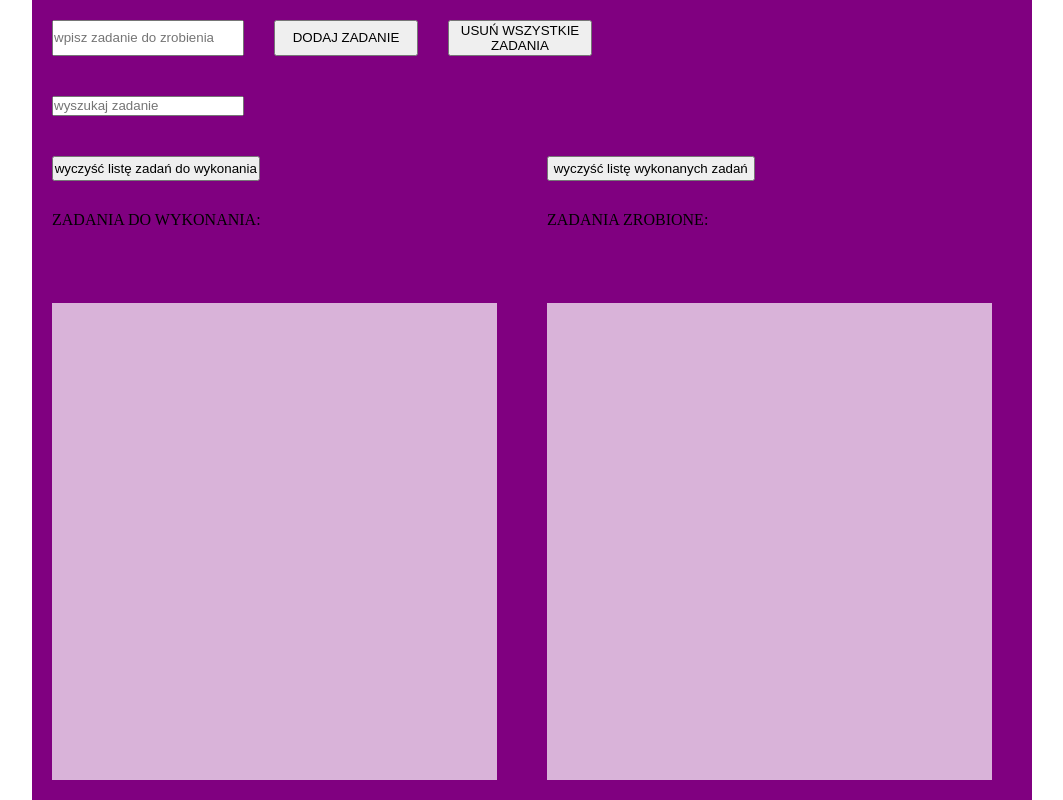
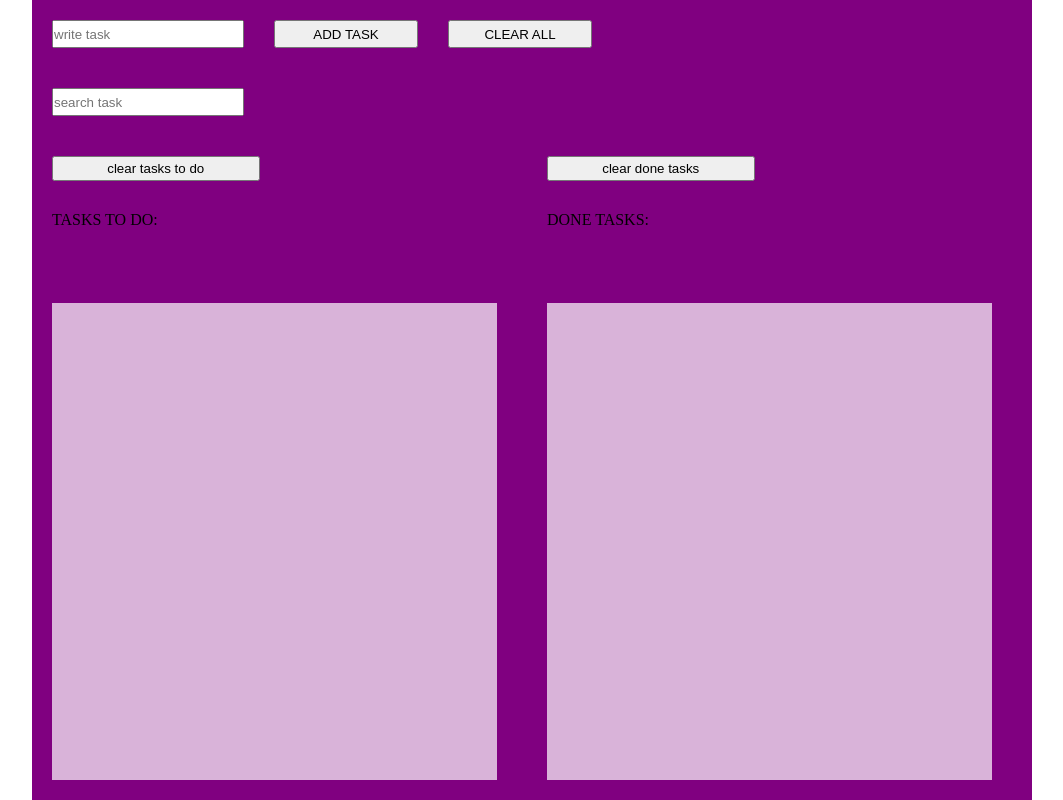
Before and after one commit to wasiak93/To-do-list, a plain HTML site: page index.html in a window 1280 px wide. Shown: the whole page, without its empty margins (108-1171 px from the left). Drawn offline with Linux system fonts and the light colour scheme.

Commit message:
change text

```diff
--- a/index.html
+++ b/index.html
@@ -13,25 +13,25 @@
   <div class="container">
     <div class="data">
       <form action="">
-        <input class="write" type="text" placeholder="wpisz zadanie do zrobienia">
-        <button class="add">Dodaj zadanie</button>
-        <button class="clear-all">usuń wszystkie zadania</button>
+        <input class="write" type="text" placeholder="write task">
+        <button class="add">Add task</button>
+        <button class="clear-all">Clear all</button>
       </form>
       <div class="modificate">
-        <input class="search" type="text" placeholder="wyszukaj zadanie">
+        <input class="search" type="text" placeholder="search task">
 
       </div>
     </div>
     <div class="lists">
       <div class="to-do">
-        <button class="clear-tasks">wyczyść listę zadań do wykonania</button>
-        <p>Zadania do wykonania<span class="tasksNumber"></span>:</p>
+        <button class="clear-tasks">clear tasks to do</button>
+        <p>Tasks to do<span class="tasksNumber"></span>:</p>
         <ul class="tasks"></ul>
       </div>
       <div class="done">
 
-        <button class="clear-done">wyczyść listę wykonanych zadań</button>
-        <p>zadania zrobione<span class="tasksDoneNumber"></span>:</p>
+        <button class="clear-done">clear done tasks</button>
+        <p>Done tasks<span class="tasksDoneNumber"></span>:</p>
         <ul class="tasksDone"></ul>
       </div>
     </div>
```
